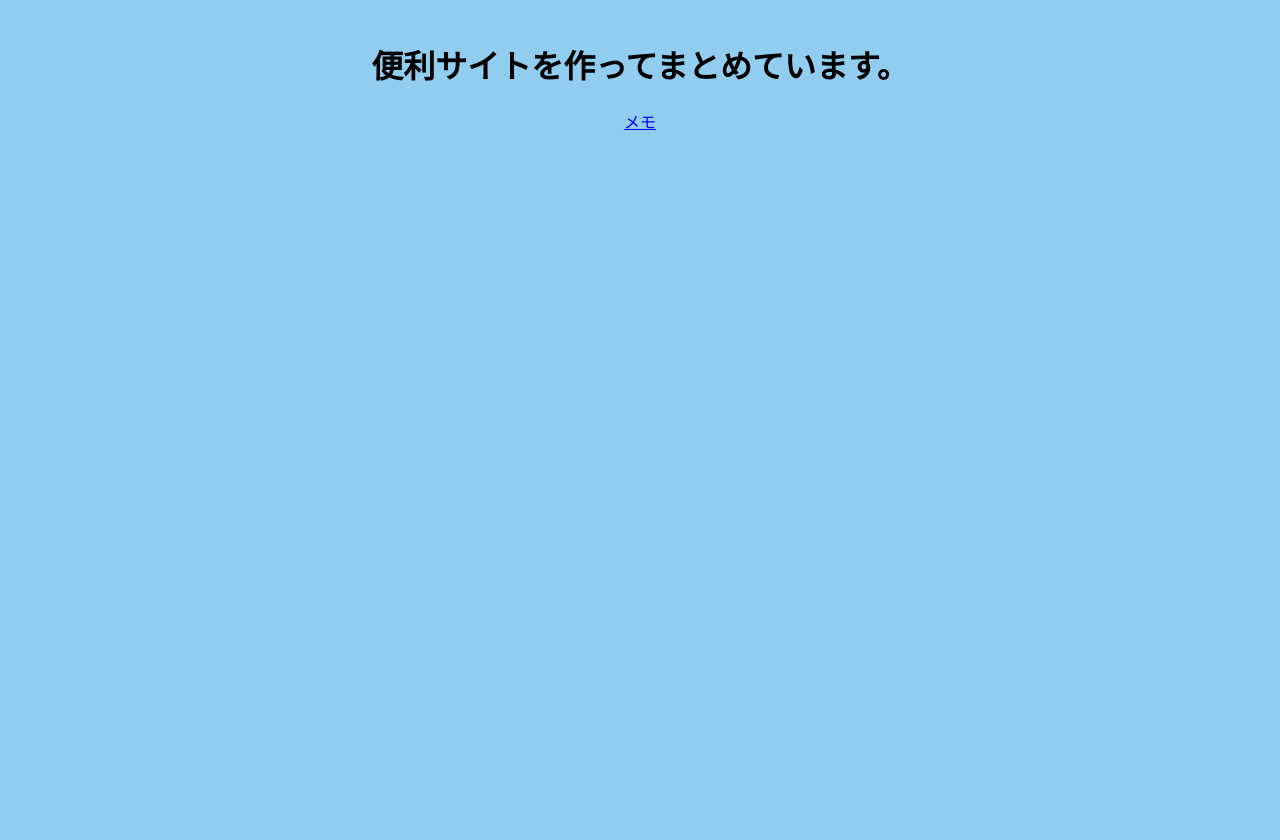
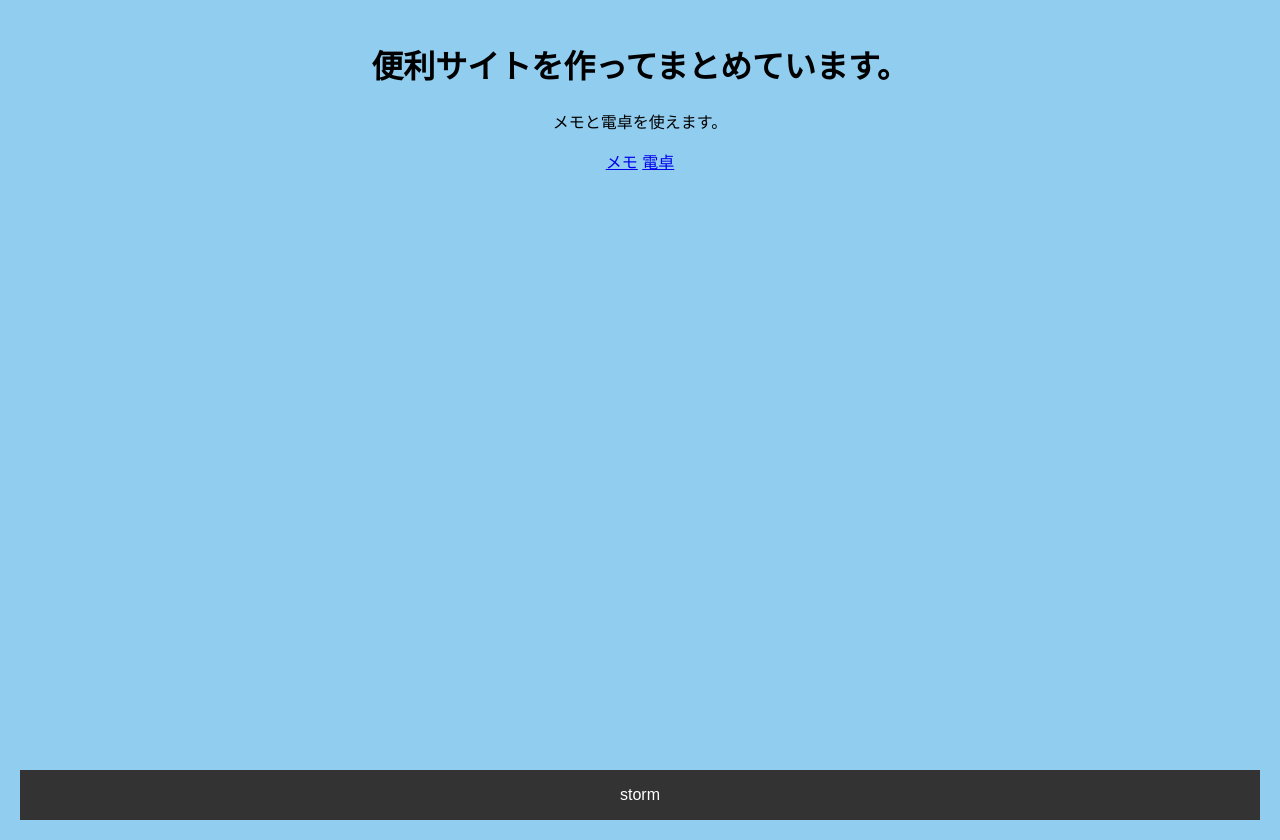
Before and after one commit to landorengou/storm, a plain HTML site: page index.html in a window 1280 px wide. Drawn offline with Linux system fonts and the light colour scheme.

Commit message:
Add calculator link and improve homepage layout

```diff
--- a/index.html
+++ b/index.html
@@ -1,19 +1,22 @@
 <!DOCTYPE html>
-<html>
+<html lang="ja">
 <head>
     <meta charset="UTF-8">
+    <meta name="viewport" content="width=device-width, initial-scale=1">
     <title>storm</title>
     <link rel="stylesheet" href="style.css">
-    </head>
-    <body>
-    <div>
-    <H1>便利サイトを作ってまとめています。</H1>
-    </div>
-    <div class="link-box">
-        <a href="memo.html">メモ</a>
-    </div>
+</head>
+<body>
+    <main class="site-main">
+        <h1>便利サイトを作ってまとめています。</h1>
+        <p>メモと電卓を使えます。</p>
 
+        <nav class="link-box" aria-label="便利ツール">
+            <a href="memo.html">メモ</a>
+            <a href="calculator.html">電卓</a>
+        </nav>
+    </main>
 
-
-
+    <footer class="site-footer">storm</footer>
+</body>
 </html>
```
